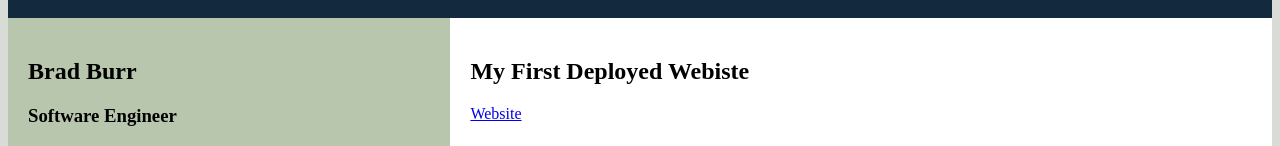
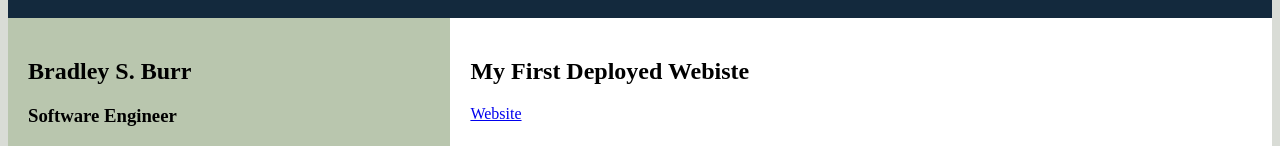
Before and after one commit to BradBurr-Github/BradBurr-Profile, a plain HTML site: page index.html in a window 1280 px wide. Shown: the part 230-376 px from the top of the page. Drawn offline with Linux system fonts and the light colour scheme.

Commit message:
Test changing my name to see if it auto updates my Deployment

```diff
--- a/index.html
+++ b/index.html
@@ -16,7 +16,7 @@
     <!-- Body -->
     <main>
         <aside>
-            <h2>Brad Burr</h2>
+            <h2>Bradley S. Burr</h2>
             <h3>Software Engineer</h3>
             <ol>
                 <p>Learning to Program on the Web</p>
```
